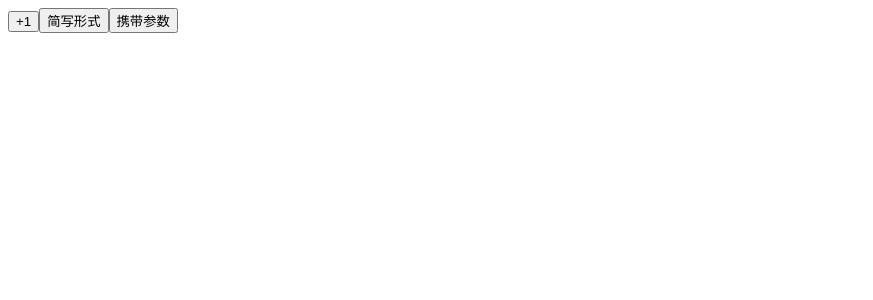
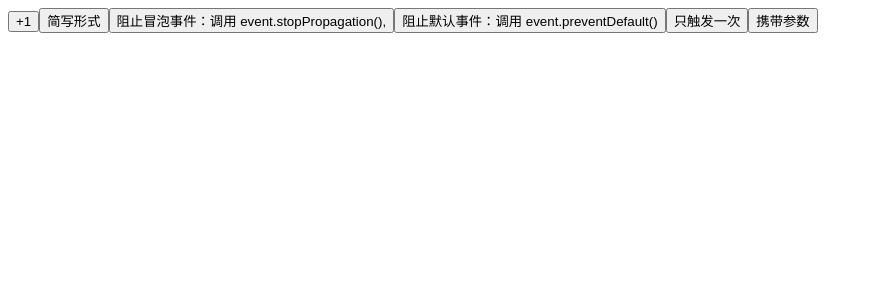
Before and after one commit to xiaopenhu/wy-vue-demo, a Vue app: page / in a window 1280 px wide. Shown: the top 300 px of the page, without its empty margins (0-873 px from the left). Built offline with nearby package versions, Linux system fonts and the light colour scheme.

Commit message:
v-on以及methods与修饰符的使用

```diff
--- a/src/App.vue
+++ b/src/App.vue
@@ -2,6 +2,9 @@
   <div id="app">
     <button v-on:click="increment1">+1</button>
     <button @click="increment1">简写形式</button>
+    <button @click.stop="increment1">阻止冒泡事件：调用 event.stopPropagation(),</button>
+    <button @click.prevent="increment1">阻止默认事件：调用 event.preventDefault()</button>
+    <button @click.once="increment1">只触发一次</button>
     <button @click="increment2(2, $event)">携带参数</button>
   </div>
 </template>
```
